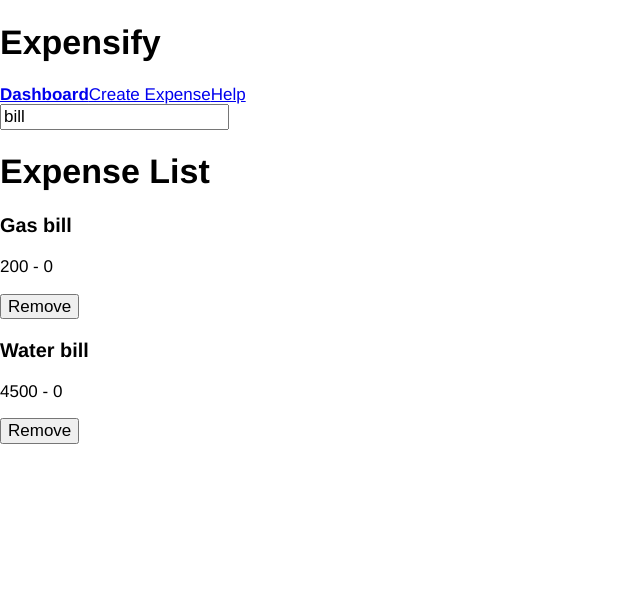
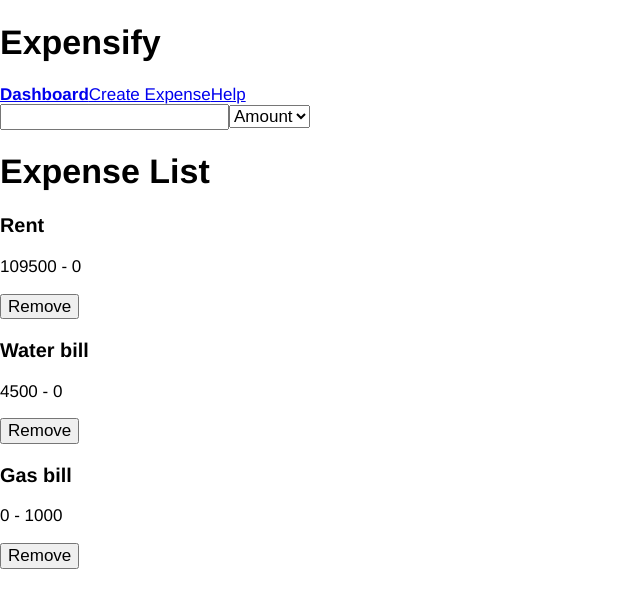
Before and after one commit to Tylyps/ReactAndRedux, a React app: page / in a window 1280 px wide. Shown: the top 608 px of the page, without its empty margins (0-640 px from the left). Built offline with nearby package versions, Linux system fonts and the light colour scheme.

Commit message:
Add dropdown with connected state and dispatch

```diff
--- a/src/App.js
+++ b/src/App.js
@@ -6,19 +6,16 @@
 import AppRouter from './routers/AppRouter';
 import configureStore from './store/configuteStore';
 import { addExpense } from './actions/expenses';
-import { setTextFilter } from './actions/filters';
+import { setTextFilter, sortByAmount } from './actions/filters';
 import getVisibleExpenses from './selectors/expenses';
 const appRoot = document.getElementById("app");
 
 const store = configureStore();
 
 store.dispatch(addExpense({ description: 'Water bill', amount: 4500 }));
-store.dispatch(addExpense({ description: 'Gas bill', amount: 200 }));
-store.dispatch(setTextFilter('water'));
-
-setTimeout(() => {
-  store.dispatch(setTextFilter('bill'));
-}, 3000)
+store.dispatch(addExpense({ description: 'Gas bill', createdAt: 1000 }));
+store.dispatch(addExpense({ description: 'Rent', amount: 109500 }));
+store.dispatch(sortByAmount());
 
 
 const jsx = (
--- a/src/components/ExpenseListFilters.js
+++ b/src/components/ExpenseListFilters.js
@@ -1,13 +1,29 @@
 import React from 'react'
 import { connect } from 'react-redux';
-import { setTextFilter } from '../actions/filters';
+import { setTextFilter, sortByAmount, sortByDate } from '../actions/filters';
 
 const ExpenseListFilters = (props) => (
   <div>
-    <input type="text" value={props.filters.text} onChange={(e) => {
-      props.dispatch(setTextFilter(e.target.value))
-      console.log(e.target.value)
-    }} />
+    <input
+      type="text"
+      value={props.filters.text}
+      onChange={(e) => (
+        props.dispatch(setTextFilter(e.target.value))
+      )}
+    />
+    <select
+      value={props.filters.sortBy}
+      onChange={({ target: { value } }) => (
+        value==="date" ? (
+          props.dispatch(sortByDate())
+        ) : (
+          props.dispatch(sortByAmount())
+        )
+      )}
+    >
+      <option value="date">Date</option>
+      <option value="amount">Amount</option>
+    </select>
   </div>
 );
 
```
